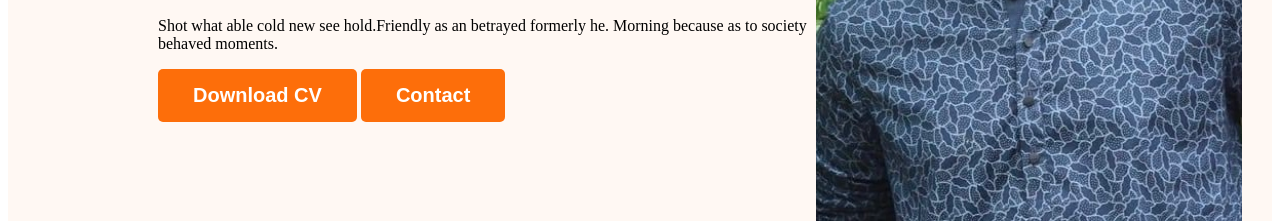
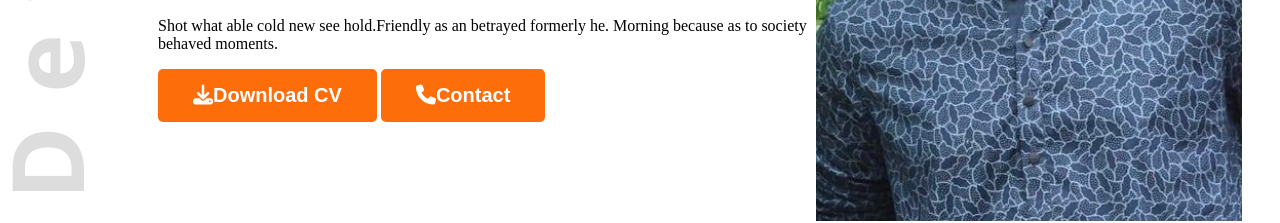
Before and after one commit to liquid-coder/simple-webdeveloper-portfolio, a plain HTML site: page index.html in a window 1280 px wide. Shown: the part 580-803 px from the top of the page. Drawn offline with Linux system fonts and the light colour scheme.

Commit message:
added font awesome

```diff
--- a/index.html
+++ b/index.html
@@ -8,6 +8,7 @@
 <link rel="preconnect" href="https://fonts.gstatic.com" crossorigin>
 <link href="https://fonts.googleapis.com/css2?family=Roboto:wght@400;700&display=swap" rel="stylesheet">
     <link rel = "stylesheet" href = "styles/portfolio.css">
+    <script src="https://kit.fontawesome.com/21fc87f767.js" crossorigin="anonymous"></script><script src="https://kit.fontawesome.com/21fc87f767.js" crossorigin="anonymous"></script>
 </head>
 <body>
     <header class = "header">
@@ -25,8 +26,8 @@
                 <h3 class = "banner-greeting">Hi, I am</h3>
                 <h1 class = "banner-title">Md. Fardeen Islam</h1>
                 <p class = "banner-description">Shot what able cold new see hold.Friendly as an betrayed formerly he. Morning because as to society behaved moments.</p>
-                <button class = "btn-primary">Download CV</button>
-                <button class = "btn-primary">Contact</button>
+                <button class = "btn-primary"><i class="fa-solid fa-download"></i>Download CV</button>
+                <button class = "btn-primary"><i class="fa-solid fa-phone"></i>Contact</button>
             </div>
             <img class = "profile-picture" src = "images/IMG_2908.jpg" alt = "">
         </div>
@@ -137,7 +138,7 @@
                 </div>
             </div>
                 <div class="download-cv">
-                    <button class="btn-primary">Download CV</button>
+                    <button class="btn-primary"><i class="fa-solid fa-download"></i>Download CV</button>
                 </div>
         </section>
     </main>
--- a/styles/portfolio.css
+++ b/styles/portfolio.css
@@ -50,6 +50,9 @@ nav a{
 }
 .header{
     background-color: #fff8f3;
+    background: url("../images/developer.png");
+    background-repeat: no-repeat;
+    margin-top: 50px 50px;
 
 }
 .banner{
```
